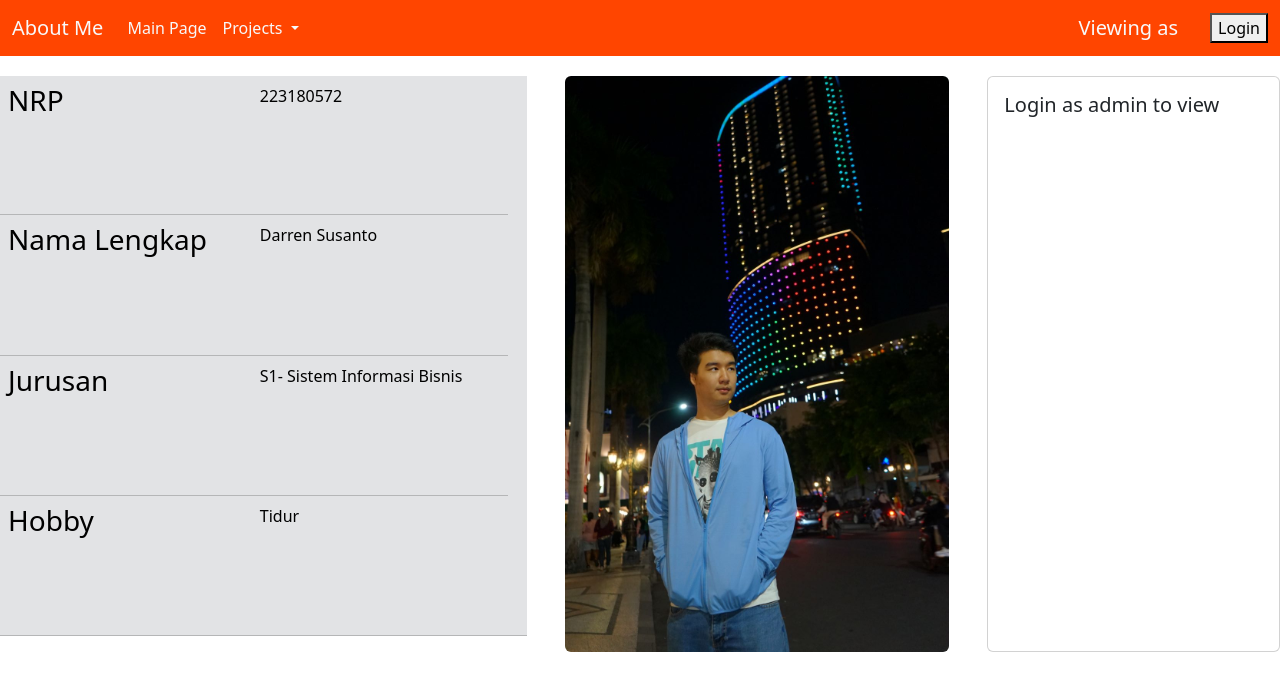
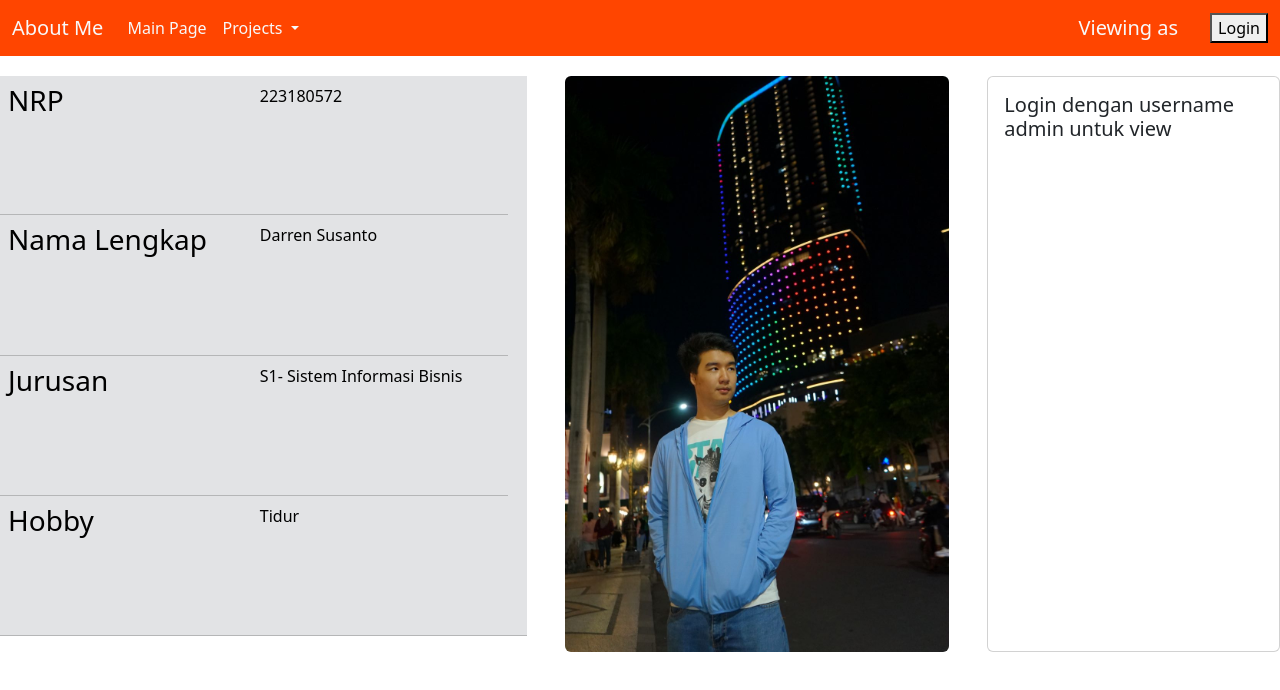
Before and after one commit to orangkeren111/orangkeren111.github.io, a plain HTML site: page about-me.html in a window 1280 px wide. Drawn offline with nearby package versions, Linux system fonts and the light colour scheme.

Commit message:
Update about-me.html

```diff
--- a/about-me.html
+++ b/about-me.html
@@ -109,7 +109,7 @@
     <img style="width: 30vw; height: auto; margin-left: 3vw;" class="rounded" src="handsome.JPG" id="profile">
     <div class="card" style="width: 20rem; margin-left: 3vw;" id="card1">
       <div class="card-body" id="card1">
-        <h5 class="card-title">Login as admin to view</h5>
+        <h5 class="card-title">Login dengan username admin untuk view</h5>
       </div>
     </div>
     </div>
```
